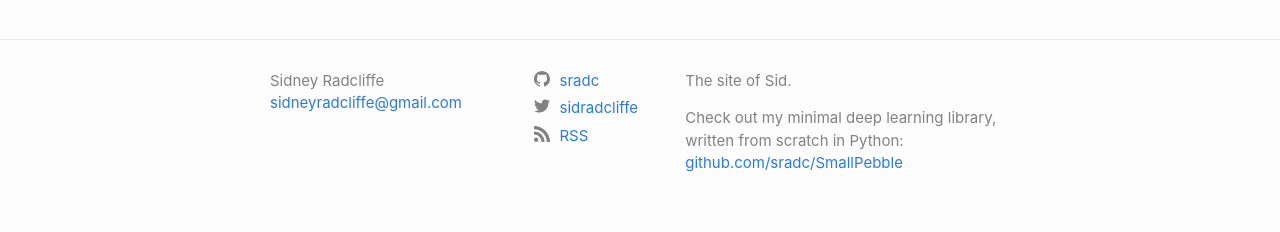
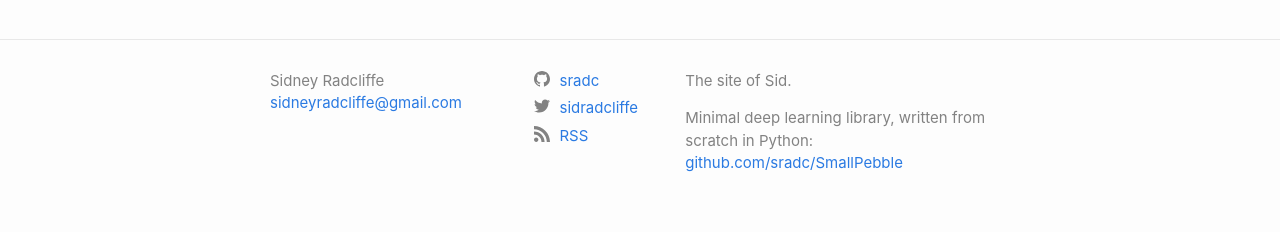
Before and after one commit to sradc/sradc.github.io, a Jekyll site: the page built from index.md, in a window 1280 px wide. Shown: the part 680-912 px from the top of the page. Built offline with Jekyll 4.4.1, drawn with Linux system fonts in a browser that asks for light colours.

Commit message:
edited footer

```diff
--- a/_includes/footer.html
+++ b/_includes/footer.html
@@ -27,7 +27,7 @@
       <div class="footer-col footer-col-3">
         <p>{{- site.description | escape -}}</p>
         <p>
-          Check out my minimal deep learning library, written from scratch in Python:
+          Minimal deep learning library, written from scratch in Python:
           <a href="https://github.com/sradc/SmallPebble">github.com/sradc/SmallPebble</a>
         </p>
       </div>
```
